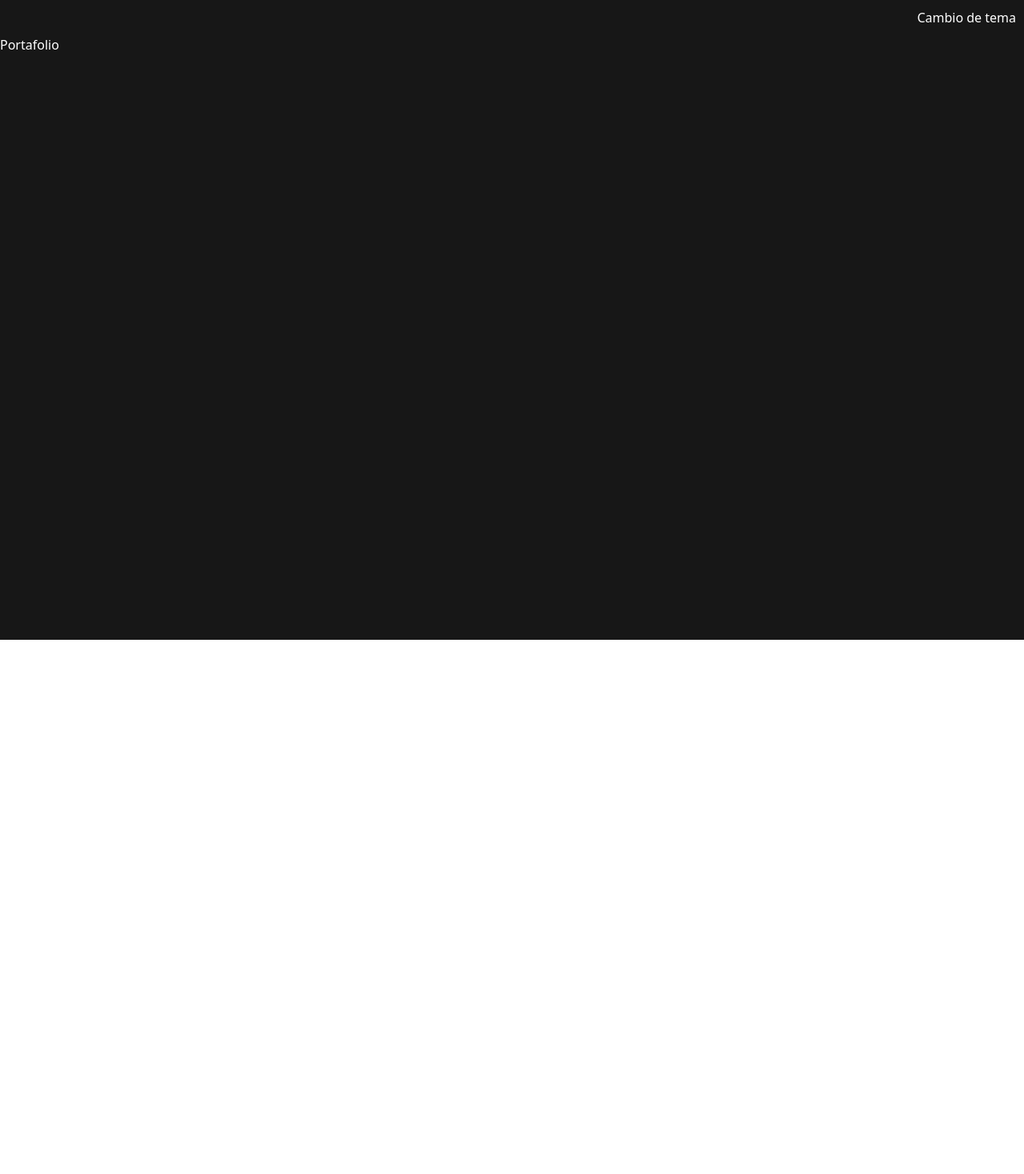
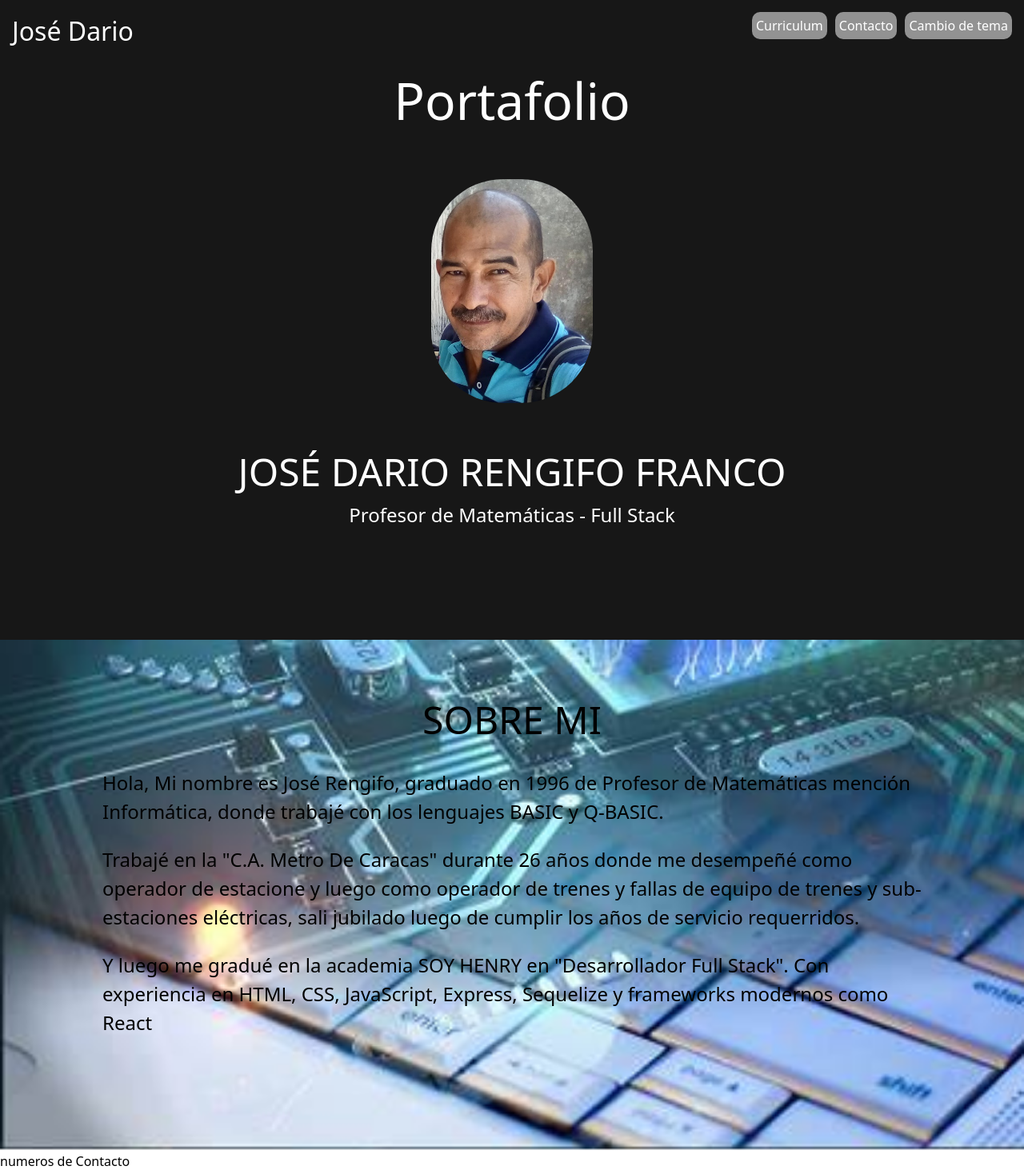
Before and after one commit to JDRengifo/Portafolio, a React (Vite) app: page / in a window 1280 px wide. Shown: the top 1468 px of the page at 80% size. Before the commit the page ends 800 px from the top, so only its background shows below. Built offline with nearby package versions, Linux system fonts and the light colour scheme.

Commit message:
terminando sobreMi

```diff
--- a/src/App.css
+++ b/src/App.css
@@ -0,0 +1,8 @@
+.cont2sobremi {
+  /* background-color: blue; */
+  width: 100vw;
+  height: 80dvh;
+  background-image: url("../src/component/Utils/informatica.png");
+  background-repeat: no-repeat;
+  background-size: cover;
+}
--- a/src/App.jsx
+++ b/src/App.jsx
@@ -1,6 +1,9 @@
 import { useEffect, useState } from "react";
 import NavBar from "./component/navBar/NavBar";
 import Inicio from "./component/inicio/Inicio";
+import SobreMi from "./component/sobreMi/SobreMi";
+import Contacto from "./component/contacto/Contacto";
+import "./App.css";
 
 function App() {
   const [tema, setTema] = useState(() => {
@@ -29,11 +32,15 @@ function App() {
         {/* <div className="bg-slate-200 px-4 py-2 rounded hover:bg-slate-300 dark:bg-slate-950 dark:text-white dark:hover:bg-slate-900"> */}
         <div className="dark:text-white">
           <NavBar handleCambioTema={handleCambioTema} />
-          <div>
-            <Inicio />
-          </div>
+
+          <Inicio />
         </div>
       </div>
+      <div className="cont2sobremi">
+        <SobreMi />
+      </div>
+
+      <Contacto />
     </div>
   );
 }
--- /dev/null
+++ b/src/component/contacto/Contacto.jsx
@@ -0,0 +1,11 @@
+import "./contacto.css";
+
+function Contacto() {
+  return (
+    <div>
+      <h2>numeros de Contacto</h2>
+      <h1>CONTACTO</h1>
+    </div>
+  );
+}
+export default Contacto;
--- /dev/null
+++ b/src/component/curriculum/Curriculum.jsx
@@ -0,0 +1,12 @@
+import "./curriculum.css";
+
+function Curriculum() {
+  return (
+    <div className="contcurriculum">
+      <div className="cvizquierda">Izquierda</div>
+      <div className="cvderecha">Derecha</div>
+    </div>
+  );
+}
+
+export default Curriculum;
--- a/src/component/inicio/Inicio.jsx
+++ b/src/component/inicio/Inicio.jsx
@@ -1,4 +1,17 @@
+import "./inicio.css";
+import josedario from "../../../src/component/Utils/josedario.png";
 function Inicio() {
-  return <h1>Portafolio</h1>;
+  return (
+    <div className="contInicio">
+      <h1 className="inicio">Portafolio</h1>
+      <div className="contfoto">
+        <img src={josedario} alt="banderas" className="foto" />
+      </div>
+      <div className="subtitulo">
+        <h2 className="segnombre">JOSÉ DARIO RENGIFO FRANCO</h2>
+        <h3 className="profesion">Profesor de Matemáticas - Full Stack</h3>
+      </div>
+    </div>
+  );
 }
 export default Inicio;
--- /dev/null
+++ b/src/component/inicio/inicio.css
@@ -0,0 +1,35 @@
+.inicio {
+  font-size: 4em;
+  display: flex;
+  justify-content: center;
+  align-items: center;
+}
+.foto {
+  border-radius: 90px;
+  height: 35vh;
+  margin-top: 50px;
+}
+
+.contfoto {
+  display: flex;
+  justify-content: center;
+  align-items: center;
+  border-radius: 10px;
+}
+
+.subtitulo {
+  display: flex;
+  justify-content: center;
+  align-items: center;
+  flex-direction: column;
+  padding-top: 50px;
+  padding-bottom: 50px;
+}
+
+.segnombre {
+  font-size: 3em;
+}
+
+.profesion {
+  font-size: 1.5em;
+}
--- a/src/component/navBar/NavBar.jsx
+++ b/src/component/navBar/NavBar.jsx
@@ -3,7 +3,16 @@ import "./navBar.css";
 function NavBar({ handleCambioTema }) {
   return (
     <div className="barra">
-      <button onClick={handleCambioTema}>Cambio de tema</button>
+      <div>
+        <h2 className="nombre">José Dario</h2>
+      </div>
+      <div>
+        <button className="boton">Curriculum</button>
+        <button className="boton">Contacto</button>
+        <button className="boton" onClick={handleCambioTema}>
+          Cambio de tema
+        </button>
+      </div>
     </div>
   );
 }
--- a/src/component/navBar/navBar.css
+++ b/src/component/navBar/navBar.css
@@ -1,6 +1,16 @@
 .barra {
   display: flex;
   width: 100vw;
-  padding: 10px;
-  justify-content: right;
+  padding: 15px;
+  justify-content: space-between;
 }
+
+.boton {
+  margin-left: 10px;
+  background-color: rgb(146, 146, 146);
+  padding: 5px;
+  border-radius: 10px;
+}
+.nombre {
+  font-size: 2em;
+}
--- /dev/null
+++ b/src/component/sobreMi/SobreMi.jsx
@@ -0,0 +1,28 @@
+import "./sobreMi.css";
+
+function SobreMi() {
+  return (
+    <div className="contsobremi">
+      <h2 className="sobremi">SOBRE MI</h2>
+      <p className="parrafosobremi">
+        Hola, Mi nombre es José Rengifo, graduado en 1996 de Profesor de
+        Matemáticas mención Informática, donde trabajé con los lenguajes BASIC y
+        Q-BASIC.
+      </p>
+      <br />
+      <p className="parrafosobremi">
+        Trabajé en la "C.A. Metro De Caracas" durante 26 años donde me desempeñé
+        como operador de estacione y luego como operador de trenes y fallas de
+        equipo de trenes y sub-estaciones eléctricas, sali jubilado luego de
+        cumplir los años de servicio requerridos.
+      </p>
+      <br />
+      <p className="parrafosobremi">
+        Y luego me gradué en la academia SOY HENRY en "Desarrollador Full
+        Stack". Con experiencia en HTML, CSS, JavaScript, Express, Sequelize y
+        frameworks modernos como React
+      </p>
+    </div>
+  );
+}
+export default SobreMi;
--- /dev/null
+++ b/src/component/sobreMi/sobreMi.css
@@ -0,0 +1,19 @@
+.contsobremi {
+  display: flex;
+  justify-content: center;
+  align-items: center;
+  flex-direction: column;
+  padding-left: 10vw;
+  padding-top: 5vw;
+  padding-right: 10vw;
+  padding-bottom: 10vw;
+}
+
+.sobremi {
+  font-size: 3em;
+  margin-bottom: 25px;
+}
+
+.parrafosobremi {
+  font-size: 1.5em;
+}
```
Also changed, not shown: src/component/Utils/informatica.png (added), src/component/Utils/josedario.png (added), src/component/contacto/contacto.css (added), src/component/curriculum/curriculum.css (added).
